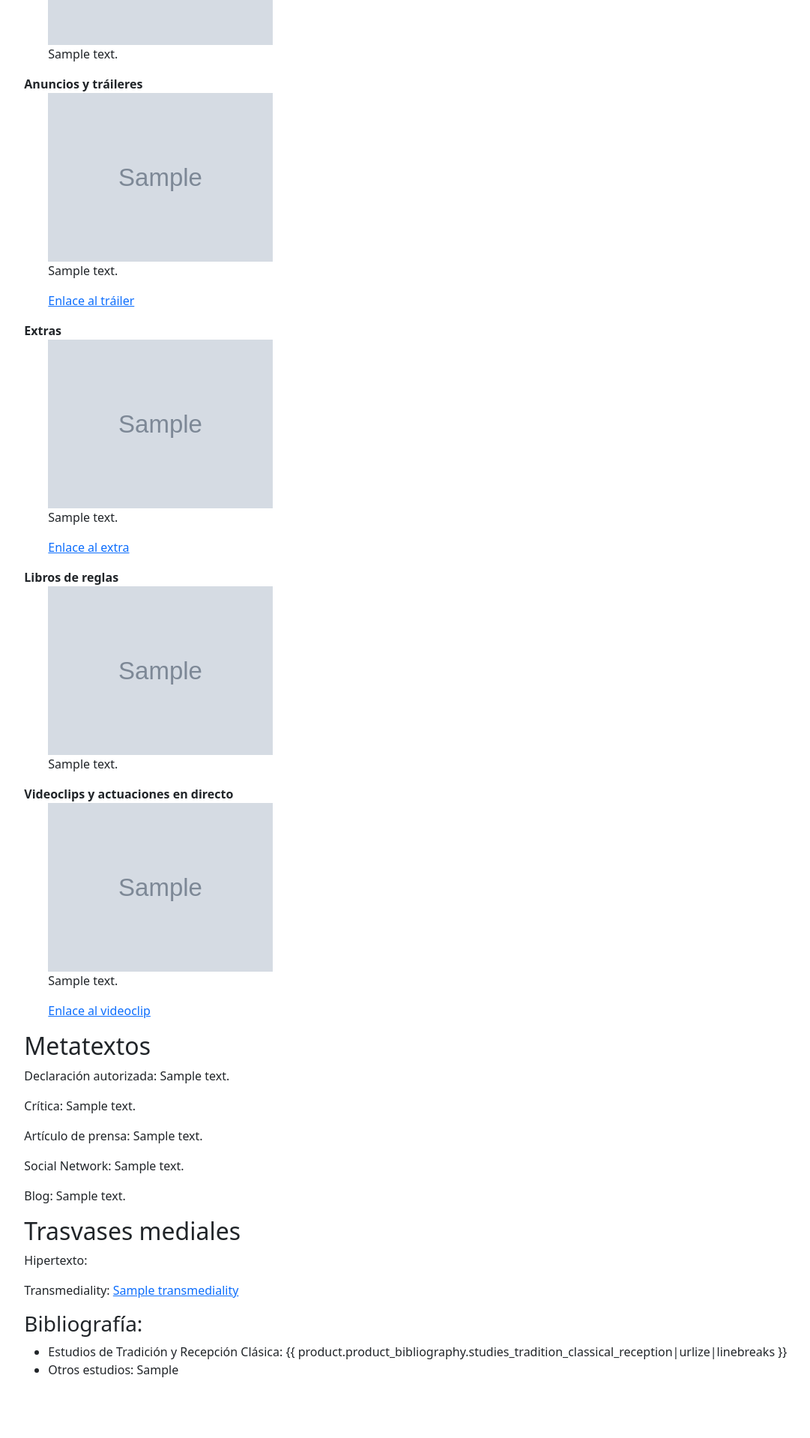
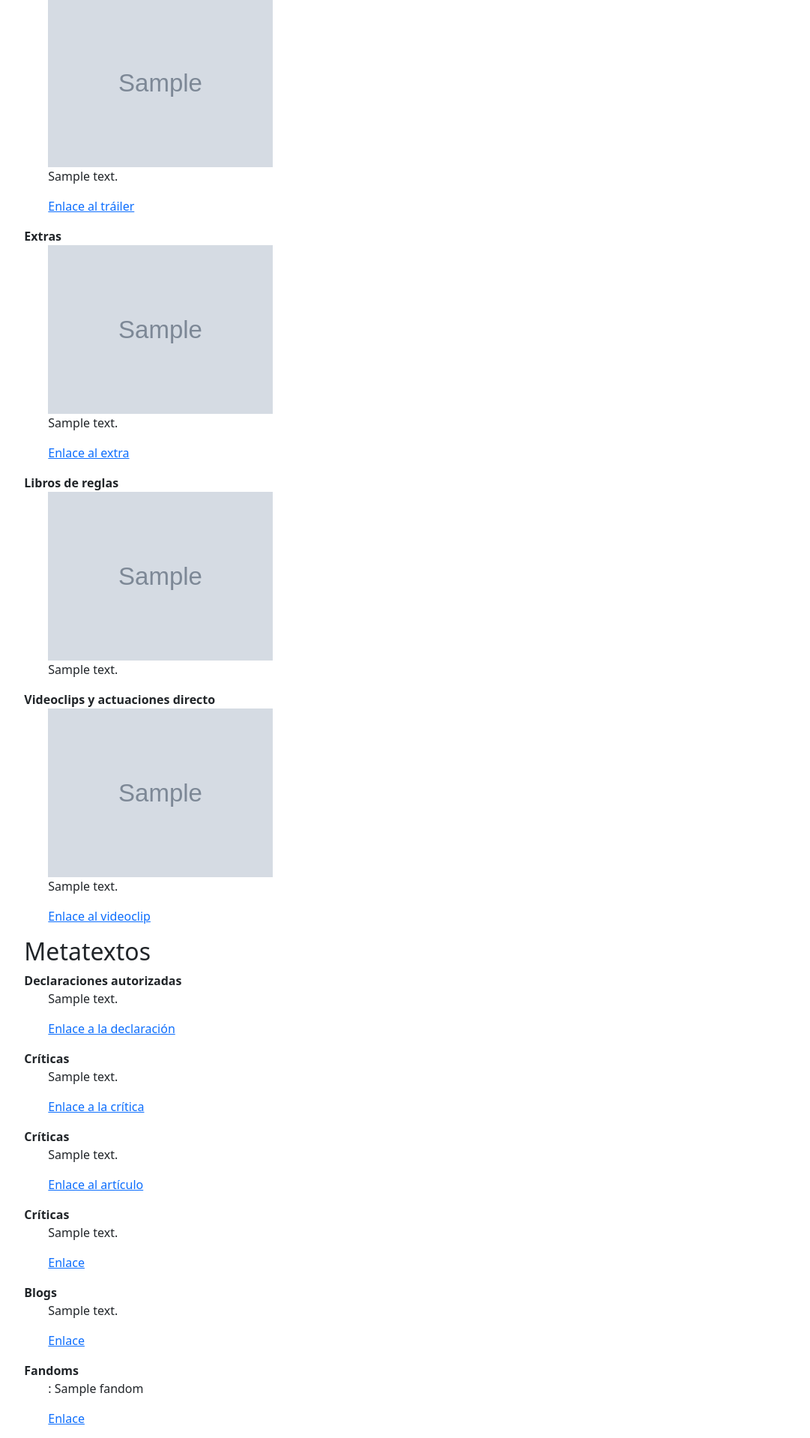
Before and after one commit to Extremoduro12345/marginalia, a Django app: template marginalia_paratexta/catalog/templates/catalog/product_detail.html in a window 1280 px wide. Shown: the part 1360-3278 px from the top of the page at 75% size, without its empty margins (193-1274 px from the left). Before the commit the page ends 3197 px from the top, so only its background shows below. Run offline with Django 3.2, Linux system fonts and the light colour scheme; the template is opened without the code that fills it: most values are stand-ins (such as "Sample title", 1, 10 or a date in 2020); grey boxes marked "Sample" are stand-in pictures.

Commit message:
Update product_detail.html

```diff
--- a/marginalia_paratexta/catalog/templates/catalog/product_detail.html
+++ b/marginalia_paratexta/catalog/templates/catalog/product_detail.html
@@ -2,12 +2,6 @@
 
 {% block content %}
 <h1>{{ product.title }}</h1>
-
-<div>
-  <h2>Información general</h2>
-  <p>ID: {{ product.id }}</p>
-  <p>Última modificación: {{ product.last_modified }}</p>
-</div>
 
 <div>
   <h2>Detalles de la creación</h2>
@@ -73,7 +67,7 @@
 <!-- PARATEXTO TERMINADO-->
   {% if product.product_paratext %}
     <div>
-      <h2>Paratexto</h2>
+      <h2>Paratextos</h2>
       {% if product.product_paratext.introduction %}
         <strong>Introducción</strong>
         <p>{{ product.product_paratext.introduction }}</p>
@@ -95,22 +89,22 @@
         <div>
           <strong>Cartel portada, contraportada y carátula</strong>
         </div>
+        {% for cover in product.product_paratext.paratext_cover.all %}
           <ul>
-          {% for cover in product.product_paratext.paratext_cover.all %}
             {% if cover.image %}
               <img src="{{ cover.image }}" alt="{{ cover.description}} " style="max-width: 300px;">
             {% endif %}
             <p>{{ cover.description|default:"" }}</p>
+          </ul>
         {% endfor %}
-        </ul>
       {% endif %}
 
       {% if product.product_paratext.paratext_adstrailer.all %}
         <div>
           <strong>Anuncios y tráileres</strong>
         </div>
+        {% for adstrailer in product.product_paratext.paratext_adstrailer.all %}
           <ul>
-          {% for adstrailer in product.product_paratext.paratext_adstrailer.all %}
             {% if adstrailer.image %}
               <img src="{{ adstrailer.image }}" alt="{{ adstrailer.description}} " style="max-width: 300px;">
             {% endif %}
@@ -118,16 +112,16 @@
             {% if adstrailer.videoclip %}
               <a href="{{ adstrailer.videoclip }}" target="_blank">Enlace al tráiler</a>
             {% endif %}
+          </ul>
         {% endfor %}
-        </ul>
       {% endif %}
 
       {% if product.product_paratext.paratext_extras.all %}
         <div>
           <strong>Extras</strong>
         </div>
+        {% for extra in product.product_paratext.paratext_extras.all %}
           <ul>
-          {% for extra in product.product_paratext.paratext_extras.all %}
             {% if extra.image %}
               <img src="{{ extra.image }}" alt="{{ extra.description}} " style="max-width: 300px;">
             {% endif %}
@@ -135,30 +129,29 @@
             {% if extra.videoclip %}
               <a href="{{ extra.videoclip }}" target="_blank">Enlace al extra</a>
             {% endif %}
+          </ul>
         {% endfor %}
-        </ul>
       {% endif %}
 
       {% if product.product_paratext.paratext_rulebook.all %}
         <div>
           <strong>Libros de reglas</strong>
         </div>
+        {% for rulebook in product.product_paratext.paratext_rulebook.all %}
           <ul>
-          {% for rulebook in product.product_paratext.paratext_rulebook.all %}
             {% if rulebook.image %}
               <img src="{{ rulebook.image }}" alt="{{ rulebook.description}} " style="max-width: 300px;">
             {% endif %}
             <p>{{ rulebook.description|default:"" }}</p>
+          </ul>
         {% endfor %}
-        </ul>
       {% endif %}
-
       {% if product.product_paratext.paratext_videoclip.all %}
         <div>
-        <strong>Videoclips y actuaciones en directo</strong>
+          <strong>Videoclips y actuaciones directo</strong>
         </div>
+        {% for videoclip in product.product_paratext.paratext_videoclip.all %}
           <ul>
-        {% for videoclip in product.product_paratext.paratext_videoclip.all %}
             {% if videoclip.image %}
               <img src="{{ videoclip.image }}" alt="{{ videoclip.description}} " style="max-width: 300px;">
             {% endif %}
@@ -166,37 +159,106 @@
             {% if videoclip.videoclip %}
               <a href="{{ videoclip.videoclip }}" target="_blank">Enlace al videoclip</a>
             {% endif %}
+          </ul>
         {% endfor %}
-      </ul>
     {% endif %}
     </div>
   {% endif %}
 
-  <!-- PARATEXTO TERMINADO-->
+  <!-- METATEXTOS TERMNINADO -->
+  {% if product.product_metatext %}
     <div>
       <h2>Metatextos</h2>
 
+      {% if product.product_metatext.metatext_declarations.all %}
+        <div>
+          <strong>Declaraciones autorizadas</strong>
+        </div>
         {% for declaration in product.product_metatext.metatext_declarations.all %}
-    <p>Declaración autorizada: {{ declaration.description|default:"" }}</p>
+          <ul>
+            <p>{{ declaration.description|default:"" }}</p>
+            {% if declaration.link %}
+              <a href="{{ declaration.link }}" target="_blank">Enlace a la declaración</a>
+            {% endif %}
+          </ul>
         {% endfor %}
+      {% endif %}
 
+      {% if product.product_metatext.metatext_criticism.all %}
+        <div>
+          <strong>Críticas</strong>
+        </div>
         {% for criticism in product.product_metatext.metatext_criticism.all %}
-    <p>Crítica: {{ criticism.description|default:"" }}</p>
+          <ul>
+            <p>{{ criticism.description|default:"" }}</p>
+            {% if criticism.link %}
+              <a href="{{ criticism.link }}" target="_blank">Enlace a la crítica</a>
+            {% endif %}
+          </ul>
         {% endfor %}
+      {% endif %}
 
+      {% if product.product_metatext.metatext_press_article.all %}
+        <div>
+          <strong>Críticas</strong>
+        </div>
         {% for press_article in product.product_metatext.metatext_press_article.all %}
-    <p>Artículo de prensa: {{ press_article.description|default:"" }}</p>
+          <ul>
+            <p>{{ press_article.description|default:"" }}</p>
+            {% if press_article.link %}
+              <a href="{{ press_article.link }}" target="_blank">Enlace al artículo</a>
+            {% endif %}
+          </ul>
         {% endfor %}
+      {% endif %}
 
+      {% if product.product_metatext.metatext_social_networks.all %}
+        <div>
+          <strong>Críticas</strong>
+        </div>
         {% for social_network in product.product_metatext.metatext_social_networks.all %}
-    <p>Social Network: {{ social_network.description|default:"" }}</p>
+          <ul>
+            <p>{{ social_network.description|default:"" }}</p>
+            {% if social_network.link %}
+              <a href="{{ social_network.link }}" target="_blank">Enlace</a>
+            {% endif %}
+          </ul>
         {% endfor %}
+      {% endif %}
 
+      {% if product.product_metatext.metatext_blogs.all %}
+        <div>
+          <strong>Blogs</strong>
+        </div>
         {% for blog in product.product_metatext.metatext_blogs.all %}
-    <p>Blog: {{ blog.description|default:"" }}</p>
+          <ul>
+            <p>{{ blog.description|default:"" }}</p>
+            {% if blog.link %}
+              <a href="{{ blog.link }}" target="_blank">Enlace</a>
+            {% endif %}
+          </ul>
         {% endfor %}
-    <!-- Agrega más detalles según sea necesario -->
+      {% endif %}
+
+      {% if product.product_metatext.metatext_fandoms.all %}
+        <div>
+          <strong>Fandoms</strong>
         </div>
+        {% for fandom in product.product_metatext.metatext_fandoms.all %}
+          <ul>
+            <p>{{ fandom.type|default:"" }}: {{ fandom.name|default:"" }}</p>
+            {% if fandom.link %}
+              <a href="{{ fandom.link }}" target="_blank">Enlace</a>
+            {% endif %}
+          </ul>
+        {% endfor %}
+      {% endif %}
+    </div>
+  {% endif %}
+
+
+
+  <!-- TRASVASES MEDIALES -->
   <div>
     <h2>Trasvases mediales</h2>
     {% if product.product_medialTransfer %}
@@ -206,25 +268,25 @@
     {% else %}
     <p>Transmediality: No disponible</p>
     {% endif %}
-    <!-- Agrega más detalles según sea necesario -->
     {% else %}
     <p>No hay información de trasvase medial disponible</p>
     {% endif %}
   </div>
-  <h3>Bibliografía:</h3>
+
+  <!-- BIBLIOGRAFIA TERMINADO-->
+
   {% if product.product_bibliography %}
-  <ul>
-    <li>Estudios de Tradición y Recepción Clásica: {{
-      product.product_bibliography.studies_tradition_classical_reception|urlize|linebreaks }}</li>
-    <li>Otros estudios: {{ product.product_bibliography.other_studies }}</li>
-    <!-- Agrega más detalles según sea necesario -->
-  </ul>
-  {% else %}
-  <p>No hay información de bibliografía para este producto.</p>
+  <div>
+    <h2>Bibliografía:</h2>
+    {% if  product.product_bibliography.studies_tradition_classical_reception %}
+      <strong>Estudios de Tradición y Recepción Clásica</strong>
+      <p>{{product.product_bibliography.studies_tradition_classical_reception|urlize|linebreaks }}</p>
     {% endif %}
-  <!-- Agrega más bloques según los modelos de tus productos -->
-
-
-<!-- Puedes seguir agregando secciones con más detalles según tus modelos -->
+    {% if  product.product_bibliography.other_studies%}
+    <strong>Otros estudios</strong>
+     <p>{{ product.product_bibliography.other_studies|urlize|linebreaks }}</p>
+    {% endif %}
+  </div>
+  {% endif %}
 
 {% endblock %}
```
Lines whose indentation alone changed are shown as unchanged.
